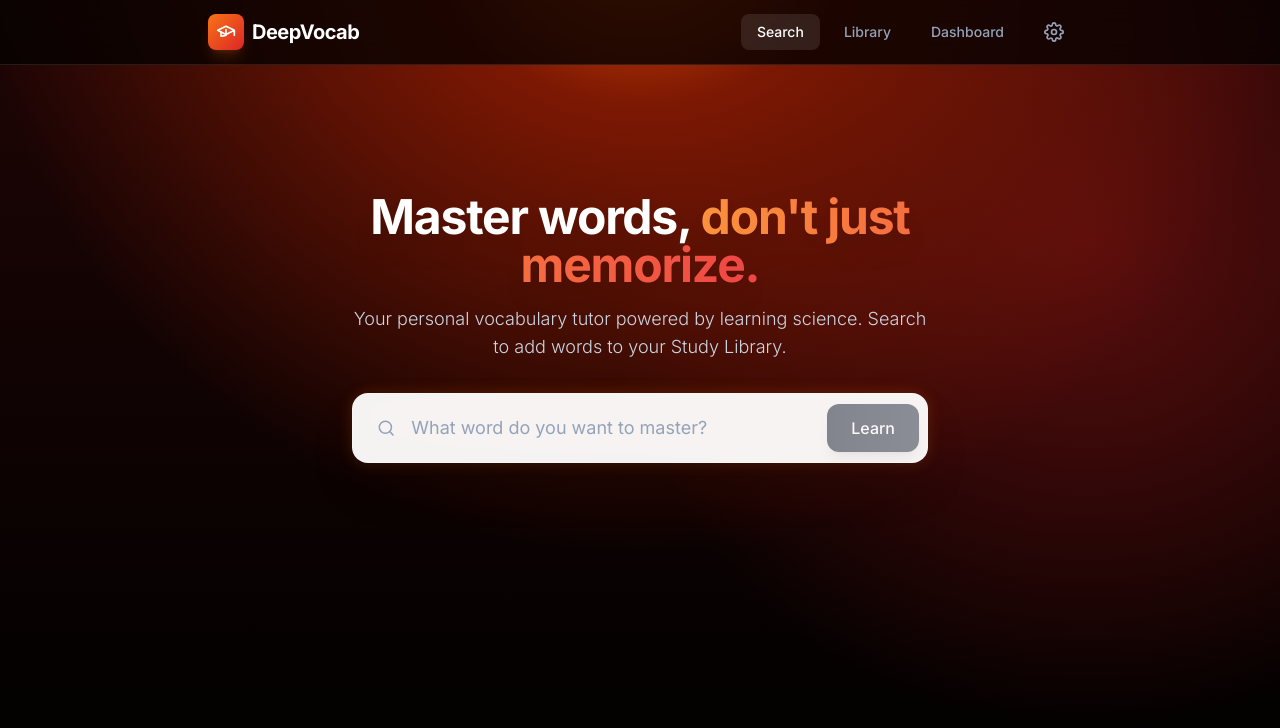
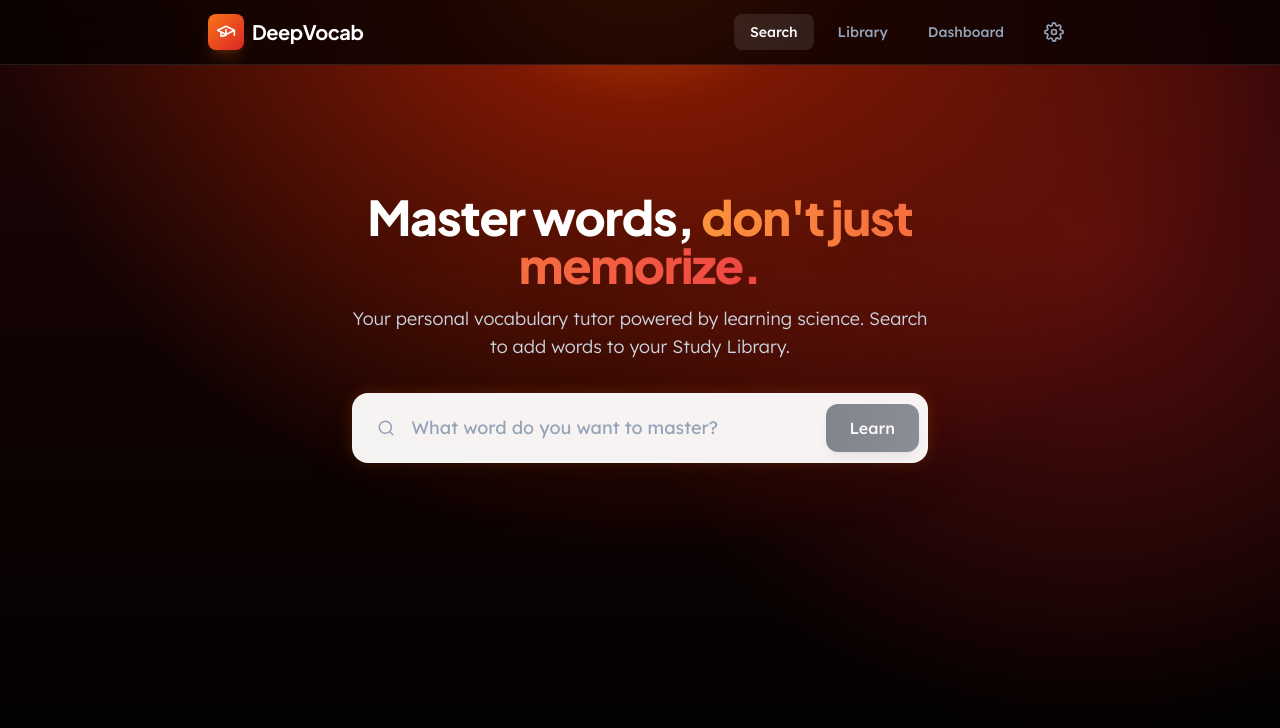
Before and after one commit to adlex07/VocabPRO, a React (Vite) app: page / in a window 1280 px wide. Shown: the top 728 px of the page. Built offline with nearby package versions, Linux system fonts and the light colour scheme; no server answers; what ts-fsrs would draw is missing.

Commit message:
Enhanced typography with Plus Jakarta Sans and Lexend fonts
Co-authored-by: adlex07 <155909525+adlex07@users.noreply.github.com>

```diff
--- a/App.tsx
+++ b/App.tsx
@@ -262,7 +262,7 @@ const App: React.FC = () => {
             <div className="bg-gradient-to-br from-orange-500 to-red-600 p-2 rounded-lg shadow-lg shadow-orange-500/20">
                <GraduationCapIcon className="w-5 h-5 text-white" />
             </div>
-            <span className="font-bold text-xl tracking-tight text-white hidden md:block">DeepVocab</span>
+            <span className="logo-text font-bold text-xl tracking-tight text-white hidden md:block">DeepVocab</span>
           </div>
 
           <div className="flex items-center gap-2 md:gap-4">
@@ -381,7 +381,7 @@ const App: React.FC = () => {
             <div className={`text-center transition-all duration-500 ${wordData ? 'mb-12' : 'mb-32 mt-20'}`}>
               {!wordData && loadingStage === 0 && (
                 <div className="mb-8 space-y-4">
-                  <h1 className="text-4xl md:text-5xl font-extrabold text-white tracking-tight drop-shadow-xl">
+                  <h1 className="text-4xl md:text-5xl font-extrabold text-white tracking-tight drop-shadow-xl heading-font">
                     Master words, <span className="text-transparent bg-clip-text bg-gradient-to-r from-orange-400 to-red-500">don't just memorize.</span>
                   </h1>
                   <p className="text-lg text-slate-300 max-w-xl mx-auto font-light">
--- a/components/ArabicAssociations.tsx
+++ b/components/ArabicAssociations.tsx
@@ -22,7 +22,7 @@ const ArabicAssociations: React.FC<ArabicAssociationsProps> = ({ data }) => {
           <div className="p-2 rounded-lg bg-purple-500 bg-opacity-20 text-purple-700">
             <GlobeIcon className="w-5 h-5" />
           </div>
-          <h3 className="font-bold text-slate-800">Arabic Associations</h3>
+          <h3 className="font-bold text-slate-800 heading-font">Arabic Associations</h3>
         </div>
         <ChevronDownIcon className={`w-5 h-5 text-slate-400 transition-transform duration-300 ${isOpen ? 'rotate-180' : ''}`} />
       </button>
--- a/components/ElaborationSection.tsx
+++ b/components/ElaborationSection.tsx
@@ -76,7 +76,7 @@ const ElaborationSection: React.FC<ElaborationSectionProps> = ({ word }) => {
             <div className={`w-12 h-12 ${isSuccess ? 'bg-green-500' : 'bg-amber-500'} rounded-full flex items-center justify-center text-white mb-4 shadow-sm`}>
                {isSuccess ? <CheckIcon className="w-6 h-6" /> : <PenIcon className="w-6 h-6" />}
             </div>
-            <h3 className={`text-xl font-bold ${textClass} mb-2`}>
+            <h3 className={`text-xl font-bold ${textClass} mb-2 heading-font`}>
                 {isSuccess ? 'Great Active Recall!' : 'Good Effort!'}
             </h3>
             <p className={`${isSuccess ? 'text-green-700' : 'text-amber-700'} max-w-lg`}>
--- a/components/QuickDefinition.tsx
+++ b/components/QuickDefinition.tsx
@@ -31,7 +31,7 @@ const QuickDefinition: React.FC<QuickDefinitionProps> = ({
       }}
     >
       <div className="flex justify-between items-start mb-2">
-         <h4 className="font-bold text-white capitalize">{word}</h4>
+         <h4 className="font-bold text-white capitalize heading-font">{word}</h4>
          <button
            onClick={onFullSearch}
            className="text-xs flex items-center gap-1 text-orange-400 hover:text-orange-300 transition-colors"
--- a/components/QuizSection.tsx
+++ b/components/QuizSection.tsx
@@ -231,7 +231,7 @@ const QuizSection: React.FC<QuizSectionProps> = ({ data }) => {
             Which word means:
           </p>
           <div className="bg-indigo-50 border border-indigo-200 p-4 rounded-lg mx-auto max-w-2xl">
-            <h3 className="text-2xl font-bold text-indigo-900">{data.simpleDefinition}</h3>
+            <h3 className="text-2xl font-bold text-indigo-900 heading-font">{data.simpleDefinition}</h3>
           </div>
 
           {data.deepLearning && (
@@ -365,7 +365,7 @@ const QuizSection: React.FC<QuizSectionProps> = ({ data }) => {
       <div className="space-y-6">
         <div className="text-center space-y-2">
           <p className="text-sm uppercase tracking-wide text-slate-500 font-semibold">Select the Best Definition</p>
-          <h3 className="text-3xl font-extrabold text-slate-900">{data.word}</h3>
+          <h3 className="text-3xl font-extrabold text-slate-900 heading-font">{data.word}</h3>
         </div>
 
         <div className="grid gap-3">
@@ -507,7 +507,7 @@ const QuizSection: React.FC<QuizSectionProps> = ({ data }) => {
       <div className="bg-gradient-to-r from-slate-900 to-slate-800 p-4 flex items-center justify-between text-white">
         <div className="flex items-center gap-2">
            <BrainIcon className="w-6 h-6 text-fuchsia-400" />
-           <h2 className="text-xl font-bold">Adaptive Quiz</h2>
+           <h2 className="text-xl font-bold heading-font">Adaptive Quiz</h2>
         </div>
         <div className="flex items-center gap-3">
           {quizHistory.consecutiveCorrect > 0 && (
--- a/components/ReviewSchedule.tsx
+++ b/components/ReviewSchedule.tsx
@@ -13,7 +13,7 @@ const ReviewSchedule: React.FC<ReviewScheduleProps> = ({ data }) => {
       <div className="bg-white rounded-2xl shadow-sm border border-slate-100 p-6">
          <div className="flex items-center gap-2 mb-4 text-slate-800">
             <ClockIcon className="w-5 h-5 text-indigo-500" />
-            <h3 className="font-semibold text-lg">FSRS Memory Engine</h3>
+            <h3 className="font-semibold text-lg heading-font">FSRS Memory Engine</h3>
          </div>
          <p className="text-slate-500 text-sm">
            Take a quiz to start the FSRS memory tracking engine for this word.
@@ -59,7 +59,7 @@ const ReviewSchedule: React.FC<ReviewScheduleProps> = ({ data }) => {
        <div className="flex items-center justify-between mb-6">
           <div className="flex items-center gap-2 text-slate-800">
              <ClockIcon className="w-5 h-5 text-indigo-500" />
-             <h3 className="font-semibold text-lg">Memory Strength</h3>
+             <h3 className="font-semibold text-lg heading-font">Memory Strength</h3>
           </div>
           <div className={`px-3 py-1 rounded-full text-xs font-bold uppercase tracking-wider ${
              isDue
--- a/components/StudyTab.tsx
+++ b/components/StudyTab.tsx
@@ -22,7 +22,7 @@ const WordCard: React.FC<WordCardProps> = ({ wordData, isDueItem, onClick }) =>
     }`}
   >
     <div className="flex justify-between w-full mb-2">
-      <h3 className={`text-xl font-bold transition-colors ${
+      <h3 className={`text-xl font-bold transition-colors heading-font ${
         isDueItem ? 'text-white' : 'text-slate-800 group-hover:text-orange-600'
       }`}>
         {wordData.word}
--- a/components/dashboard/Dashboard.tsx
+++ b/components/dashboard/Dashboard.tsx
@@ -44,7 +44,7 @@ export const Dashboard: React.FC<DashboardProps> = ({ onViewWord }) => {
   return (
     <div className="animate-fade-in space-y-6 pb-20">
       <div className="flex items-center justify-between">
-        <h1 className="text-2xl font-bold text-white">Data Manager</h1>
+        <h1 className="text-2xl font-bold text-white heading-font">Data Manager</h1>
         <div className="flex gap-2">
            {/* Actions like Export/Import could go here */}
         </div>
--- a/index.html
+++ b/index.html
@@ -5,10 +5,10 @@
     <meta name="viewport" content="width=device-width, initial-scale=1.0" />
     <title>DeepVocab Tutor</title>
     <script src="https://cdn.tailwindcss.com"></script>
-    <link href="https://fonts.googleapis.com/css2?family=Inter:wght@300;400;500;600;700&display=swap" rel="stylesheet">
+    <link href="https://fonts.googleapis.com/css2?family=Plus+Jakarta+Sans:wght@300;400;500;600;700;800&family=Lexend:wght@300;400;500;600;700&display=swap" rel="stylesheet">
     <style>
       body {
-        font-family: 'Inter', sans-serif;
+        font-family: 'Lexend', -apple-system, BlinkMacSystemFont, 'Segoe UI', sans-serif;
         /* Cosmic Background inspired by the burning star image */
         background-color: #050202;
         background-image:
@@ -35,6 +35,26 @@
         background: #7c3a3a;
       }
 
+      /* Typography Enhancements */
+      h1, h2, h3, h4, h5, h6, .heading-font {
+        font-family: 'Plus Jakarta Sans', -apple-system, BlinkMacSystemFont, 'Segoe UI', sans-serif;
+        font-weight: 700;
+        letter-spacing: -0.02em;
+      }
+
+      .logo-text {
+        font-family: 'Plus Jakarta Sans', sans-serif;
+        font-weight: 800;
+        letter-spacing: -0.03em;
+      }
+
+      /* Enhanced Text Rendering */
+      body {
+        -webkit-font-smoothing: antialiased;
+        -moz-osx-font-smoothing: grayscale;
+        text-rendering: optimizeLegibility;
+      }
+
       /* Animations */
       @keyframes fadeIn {
         from { opacity: 0; }
@@ -44,11 +64,20 @@
         from { opacity: 0; transform: translateY(20px); }
         to { opacity: 1; transform: translateY(0); }
       }
+      @keyframes shimmer {
+        0% { background-position: -1000px 0; }
+        100% { background-position: 1000px 0; }
+      }
       .animate-fade-in {
         animation: fadeIn 0.3s ease-out forwards;
       }
       .animate-fade-in-up {
         animation: fadeInUp 0.4s ease-out forwards;
+      }
+      .animate-shimmer {
+        background: linear-gradient(to right, transparent 0%, rgba(255,255,255,0.1) 50%, transparent 100%);
+        background-size: 1000px 100%;
+        animation: shimmer 2s infinite;
       }
     </style>
   <script type="importmap">
```
Also changed, not shown: components/DeepLearning.tsx (+7 -7 lines), components/VisualLearning.tsx (+5 -5 lines), components/WordDisplay.tsx (+5 -5 lines).
